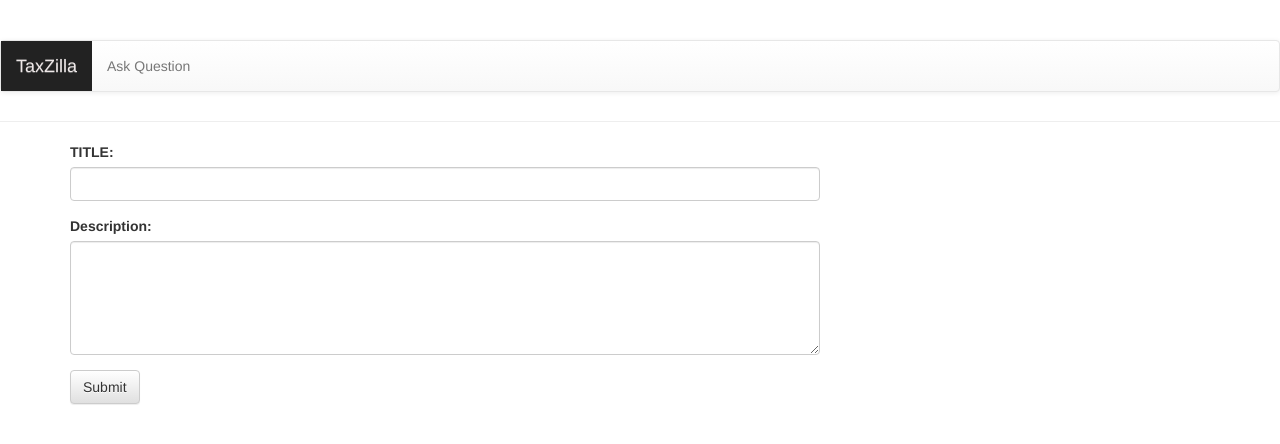
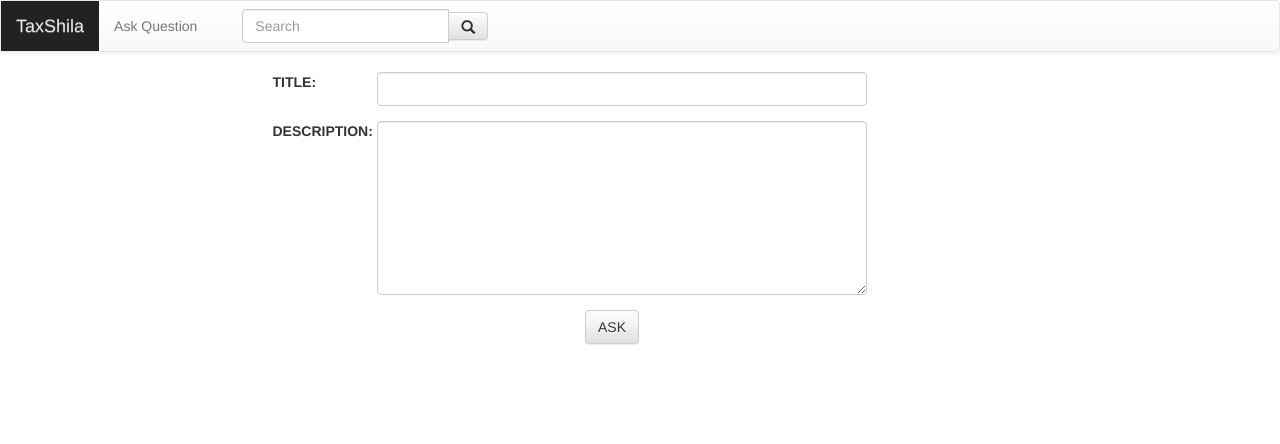
Before and after one commit to abarya/hackocracy, a Django app: page /question/new/ in a window 1280 px wide. Shown: the top 444 px of the page. Run offline with Django 3.2, Linux system fonts and the light colour scheme; some libraries are stand-ins or nearby versions.

Commit message:
changed UI

```diff
--- /dev/null
+++ b/question/static/javascript/validat_new_ques.js
@@ -0,0 +1,4 @@
+function validate()
+{
+
+}
--- a/question/templates/question/base.html
+++ b/question/templates/question/base.html
@@ -7,21 +7,32 @@
     <title>hackocracy</title></head>
 
     <body>
-        <div class="page-header">
 
             <nav class="navbar navbar-default">
-                <div class="container-fluid">
+
                     <div class="navbar-header">
-                        <a class="navbar-brand" style="background-color: #222; color: #eee8e8" href="{% url 'question:question_list' %}">TaxZilla</a>
+                        <a class="navbar-brand" style="background-color: #222; color: #eee8e8" href="{% url 'question:question_list' %}">TaxShila</a>
                     </div>
                 <ul class="nav navbar-nav">
 
                 <li><a href="{% url 'question:question_new' %}">Ask Question</a></li>
                 </ul>
-            </div>
+
+                <div class="col-sm-3 col-md-3">
+                       <form class="navbar-form" role="search">
+                               <div class="input-group">
+                                   <input type="text" class="form-control" placeholder="Search" name="q">
+                                       <div class="input-group-btn">
+                                           <button class="btn btn-default" type="submit"><i class="glyphicon glyphicon-search"></i></button>
+                                        </div>
+                               </div>
+                       </form>
+                </div>
+
+
             </nav>
 
-        </div>
+
         <div class="content container">
             <div class="row">
                 <div class="col-md-8">
--- a/question/templates/question/question_edit.html
+++ b/question/templates/question/question_edit.html
@@ -2,16 +2,24 @@
 
 
 {% block content %}
-<form method="POST" class="question-form" action = "{% url 'question:add_ques' %}">
+<form name="newQues" method="POST" class="question-form form-horizontal" action = "{% url 'question:add_ques' %}" autocomplete="off">
     {% csrf_token %}
+   <div class="container col-sm-10 col-sm-push-3">
   <div class="form-group">
-    <label for = "title1">TITLE:</label>
-    <input type="text" class="form-control" id="title1" name="title1">
+    <label for = "title1" class="col-sm-2">TITLE:</label>
+    <div class="col-sm-10">
+    <input type="text" class="form-control " id="title1" name="title1" required>
+    </div>
   </div>
-  <div class="form-group">
-    <label for="desc">Description:</label>
-    <textarea class="form-control" id="desc" name ="desc" rows = "5"></textarea>
+  <div class="form-group" >
+    <label for="desc" class="col-sm-2">DESCRIPTION:</label>
+     <div class="col-sm-10" >
+    <textarea class="form-control" id="desc" name ="desc" rows = "8" required></textarea>
+     </div>
   </div>
-  <button type="submit" class="save btn btn-default" >Submit</button>
+   <div class="col-sm-3 col-sm-push-6">
+  <button type="submit" class="save btn btn-default" >ASK</button>
+   </div>
+   </div>
 </form>
 {% endblock %}
```
Also changed, not shown: question/templates/question/question_list.html (+13 -4 lines), 1 other file.
